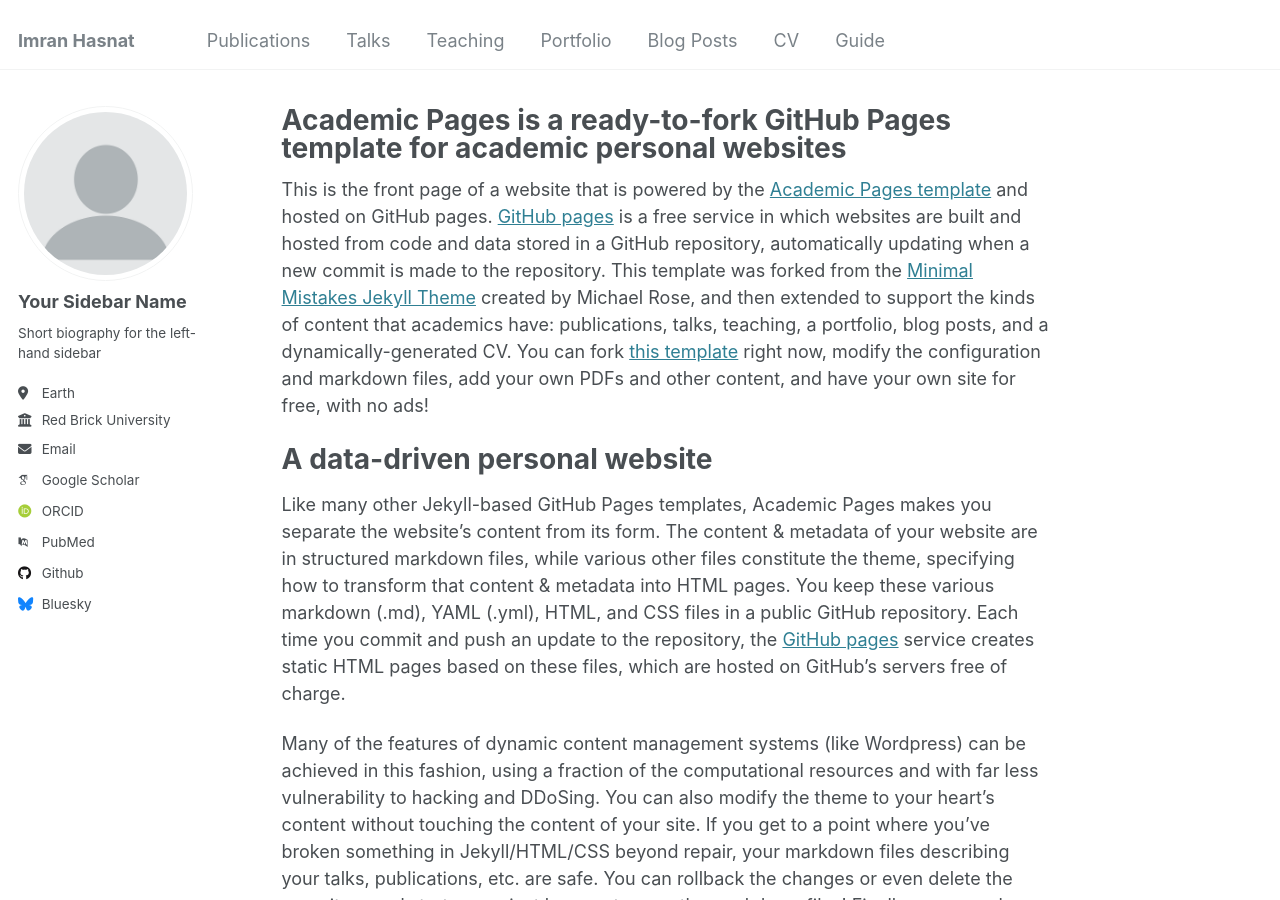
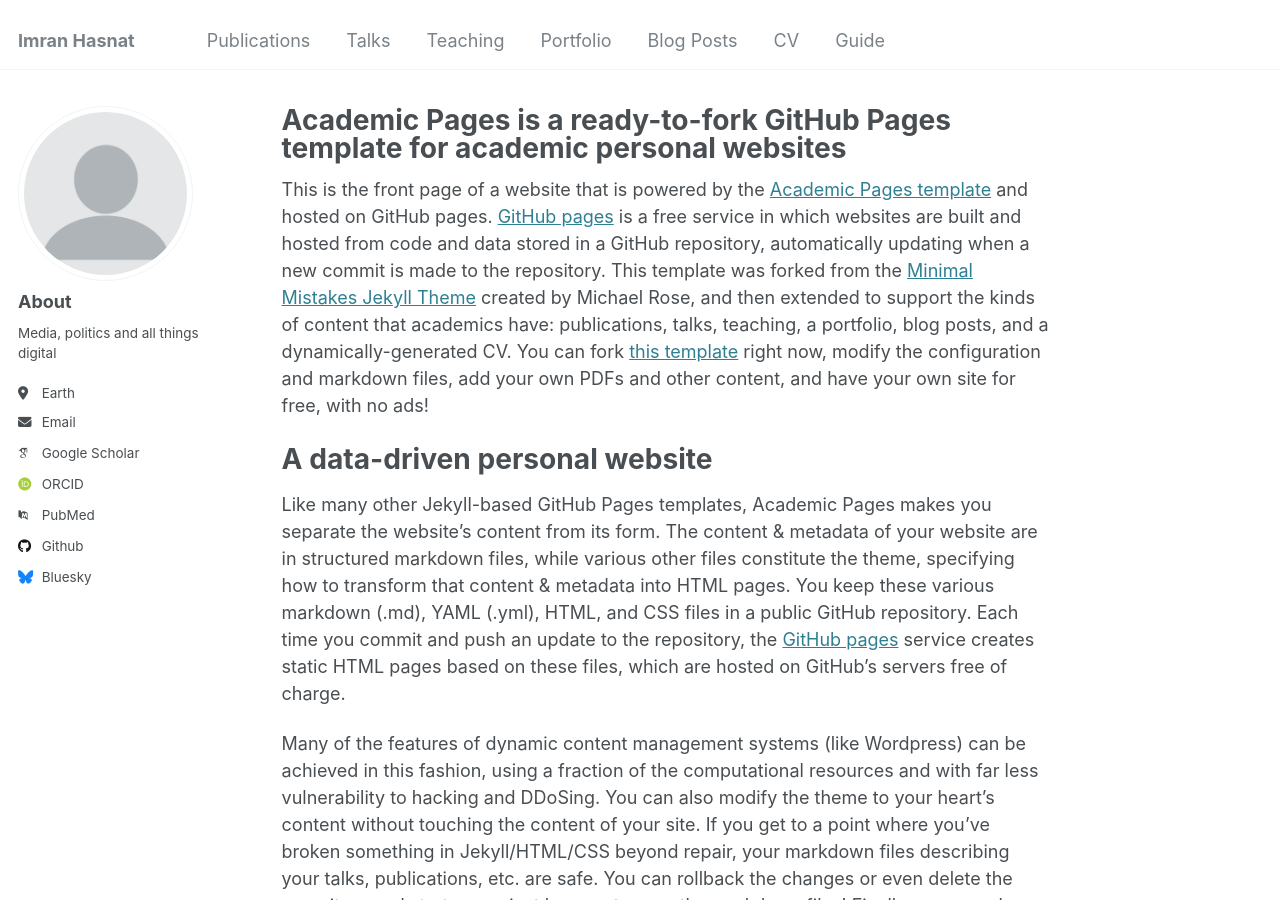
Before and after one commit to imranpalash/imranhasnat, a Jekyll site: the page built from _pages/about.md, in a window 1280 px wide and 900 px high. Built offline with Jekyll 4.4.1, drawn with Linux system fonts in a browser that asks for light colours; some web fonts are replaced.

Commit message:
Update _config.yml

```diff
--- a/_config.yml
+++ b/_config.yml
@@ -12,7 +12,7 @@ title                    : "Imran Hasnat"
 title_separator          : "-"
 name                     : &name "Your Name"
 description              : &description "personal description"
-url                      : https://academicpages.github.io # the base hostname & protocol for your site e.g. "https://[your GitHub username].github.io"
+url                      : https://imranpalash.github.io/imranhasnat/ # the base hostname & protocol for your site e.g. "https://[your GitHub username].github.io"
 baseurl                  : "" # the subpath of your site, e.g. "/blog"
 repository               : "academicpages/academicpages.github.io"
 
@@ -22,13 +22,13 @@ repository               : "academicpages/academicpages.github.io"
 author:
   # Biographic information
   avatar           : "profile.png"
-  name             : "Your Sidebar Name"
+  name             : "About"
   pronouns         : # example: "she/her"
-  bio              : "Short biography for the left-hand sidebar"
+  bio              : "Media, politics and all things digital"
   location         : "Earth"
-  employer         : "Red Brick University"
+  #employer         : "Red Brick University"
   uri              : # URL
-  email            : "none@example.org"
+  email            : "imranpalash@gmail"
 
   # Academic websites
   arxiv            : # URL - Update with the correct link to your profile
```
